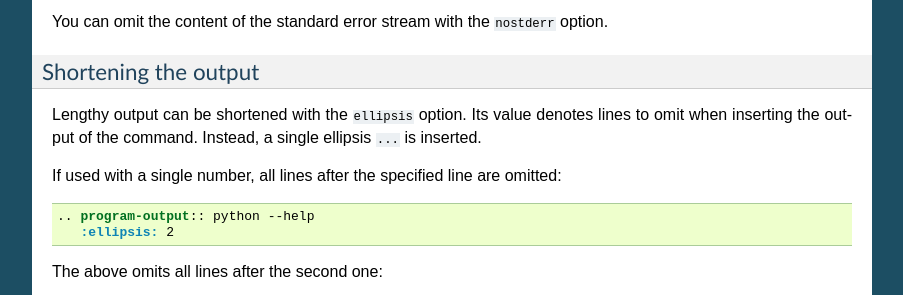
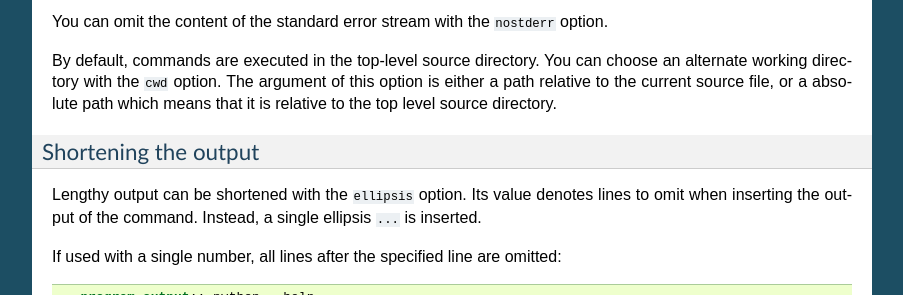
Before and after one commit to sphinx-contrib/spelling, a Sphinx documentation site: the page built from programoutput/doc/index.rst, in a window 1280 px wide and 900 px high, scrolled down 574 px, cut to the strip 208-503 px from the top of the window. Shown: the whole strip, without its empty margins (198-1101 px from the left). Built offline with Sphinx 7.4.7, drawn with Linux system fonts in a browser that asks for light colours; some of the changed text lies outside the part shown.

Commit message:
Added cwd option to set the working directory of commands, fixes #28
Working directory now defaults to the top level source directory instead of the
working directory of the "sphinx-build" process.

```diff
--- a/programoutput/CHANGES.rst
+++ b/programoutput/CHANGES.rst
@@ -3,6 +3,9 @@
 
 - Python 3 support
 - Require Sphinx 1.1 now
+- #28: Added ``cwd`` option to :rst:dir:`program-output`
+- #28: Working directory of executed programs defaults to documentation root
+  now
 
 
 0.5 (Sep 19, 2011)
--- a/programoutput/doc/index.rst
+++ b/programoutput/doc/index.rst
@@ -45,6 +45,11 @@ syntax highlighting:
 
 You can omit the content of the standard error stream with the ``nostderr``
 option.
+
+By default, commands are executed in the top-level source directory.  You can
+choose an alternate working directory with the ``cwd`` option.  The argument of
+this option is either a path relative to the current source file, or a absolute
+path which means that it is relative to the top level source directory.
 
 
 Shortening the output
@@ -180,6 +185,12 @@ Reference
    literally passed to the system shell.  With the ``nostderr`` option,
    standard error is hidden from the output.
 
+   The working directory of the command can be configured with the ``cwd``
+   option.  The argument of this option is a directory path, relative to the
+   current source file.  Absolute paths are interpreted as relative to the
+   root of the source directory.  The default working directory is ``/``, i.e.
+   the root of the source directory.
+
    If the ``prompt`` option is given, the ``command`` itself is included in the
    document, so that the output mimics input in a shell prompt.
    :confval:`programoutput_prompt_template` controlls the appearance of this.
```
Also changed, not shown: 1 other file.
